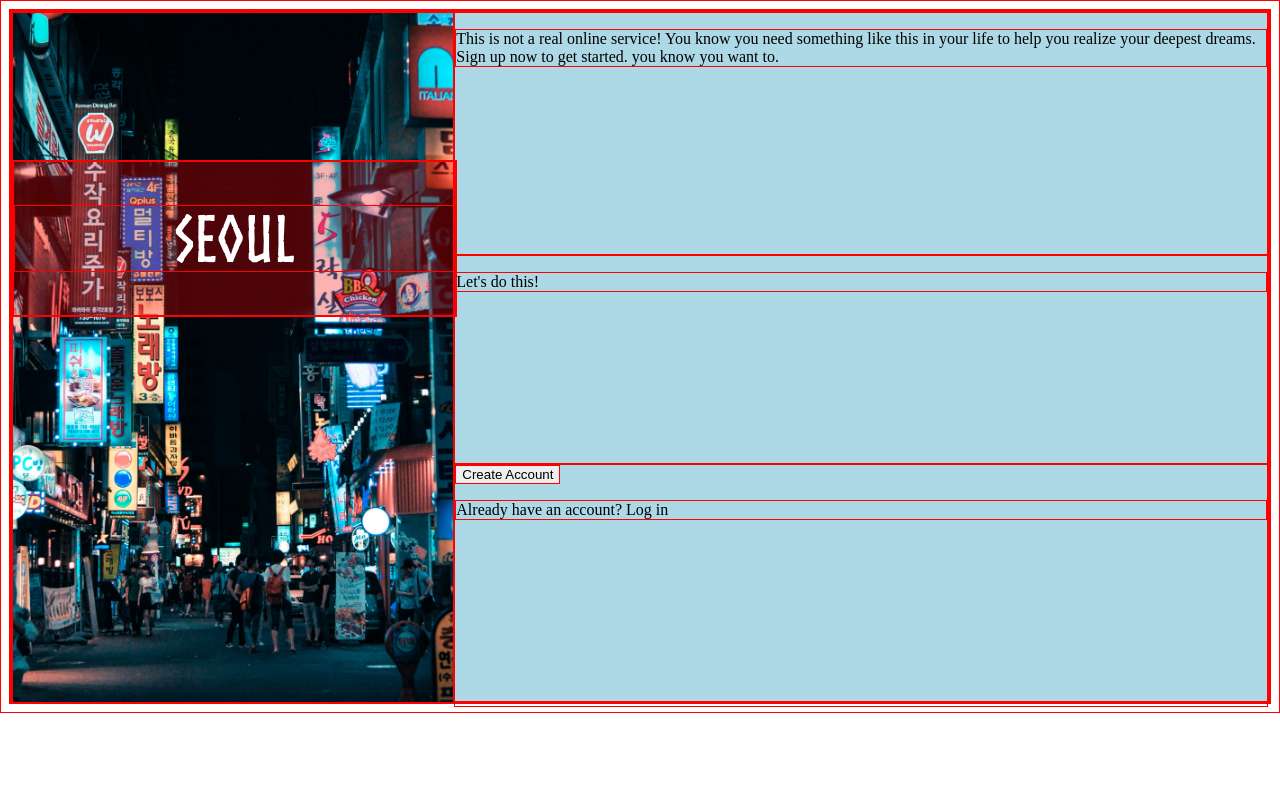
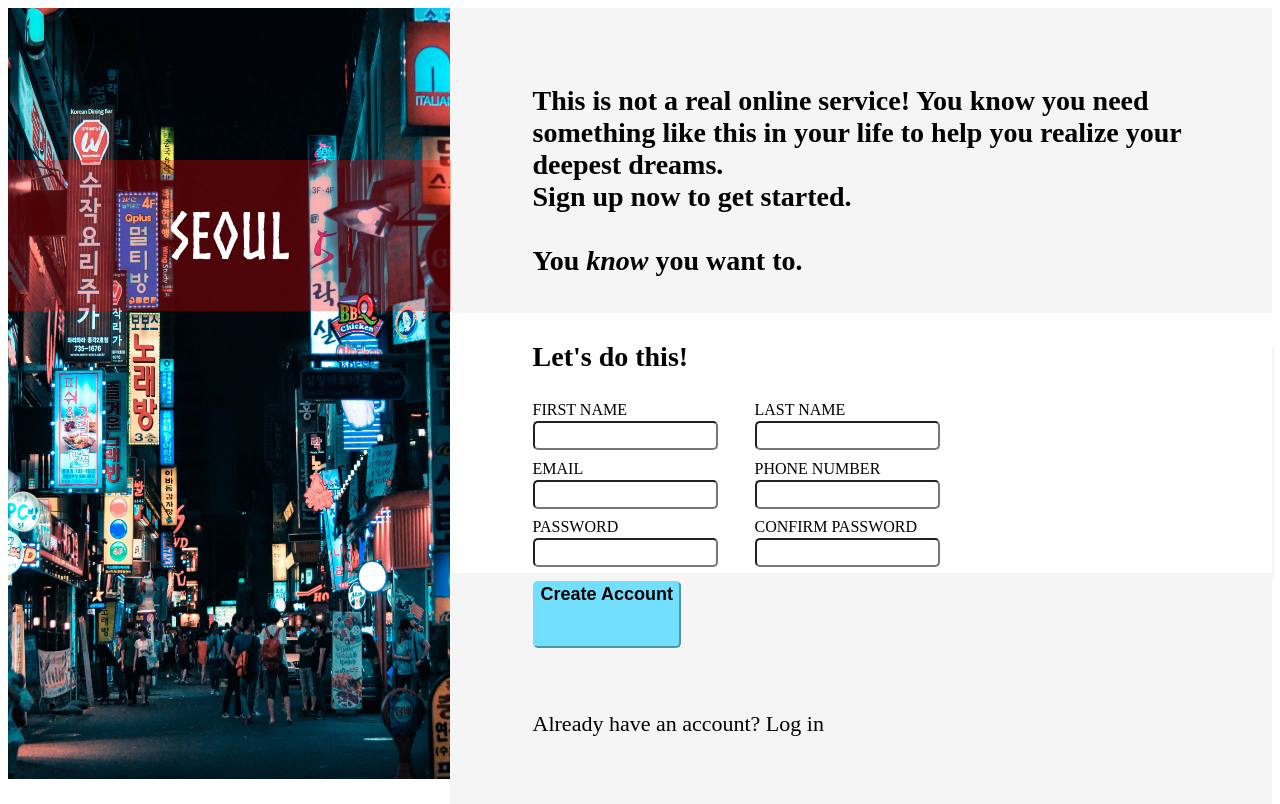
Before and after one commit to xRamyun888/sign-up-form, a plain HTML site: page index.html in a window 1280 px wide. Drawn offline with Linux system fonts and the light colour scheme.

Commit message:
Style right side of page

```diff
--- a/index.html
+++ b/index.html
@@ -18,15 +18,36 @@
         </div>
         <div id="rightPage">
             <div id="rightText">
-                <p id="yap">This is not a real online service! You know you need something like this in your life to help you realize your deepest dreams. Sign up now to get started.
-                    you know you want to.
+                <p id="yap">This is not a real online service! You know you need something like this in your life to help you realize your deepest dreams.<br>
+                    Sign up now to get started.<br><br>
+                    You <i>know</i> you want to.
                 </p>
             </div>
             <div id="forms">
                 <p id="formTitle">Let's do this!</p>
+                <div id="labelInputs">
+                    <form>
+                        <div class="test">
+                            <label for="fname">FIRST NAME</label><br>
+                            <input type="text" id="fname" name="fname"><br>
+                            <label for="email">EMAIL</label><br>
+                            <input type="text" id="email" name="email"><br>
+                            <label for="password">PASSWORD</label><br>
+                            <input type="text" id="password" name="password">
+                        </div>
+                        <div class="test">
+                            <label for="lname">LAST NAME</label><br>
+                            <input type="text" id="lname" name="lname"><br>
+                            <label for="phoneNumber">PHONE NUMBER</label><br>
+                            <input type="text" id="phoneNumber" name="phoneNumber" pattern="[0-9]{3}-[0-9]{3}-[0-9]{4}" required><br>
+                            <label for="confirmPassword">CONFIRM PASSWORD</label><br>
+                            <input type="text" id="confirmPasword" name="confirmPassword">
+                        </div>
+                </div>
             </div>
             <div id="rightFooter">
-                <button id="createButton">Create Account</button>
+                <input type="submit" value="Create Account" id="submitButton">
+            </form>
                 <p id="footerText">Already have an account? Log in</p>
             </div>
         </div>
--- a/style.css
+++ b/style.css
@@ -1,8 +1,8 @@
-* {
+/* * {
     border-style: solid;
     border-color: red;
     border-width: 1px;
-}
+} */
 
 #page {
     display: flex;
@@ -30,7 +30,6 @@ h1 {
 }
 
 #logoBanner {
-    display: inline-block;
     position: absolute;
     text-align: center;
     min-width: 34.6%;
@@ -40,18 +39,64 @@ h1 {
     background: rgba(255, 0, 0, 0.3);
 }
 
-#rightPage {
-    background-color: lightblue;
+#rightText {
+    max-height: 30%;
+    min-height: 30%;
+    padding-left: 10%;
+    padding-top: 6%;
+    padding-bottom: 3%;
+    background-color: rgb(245, 245, 245);
 }
 
-#rightText {
-    min-height: 35%;
+#yap {
+    font-size: 28px;
+    font-weight: bold;
 }
 
 #forms {
     min-height: 30%;
+    max-height: 30%;
+    box-shadow: 0 4px 5px 0 rgba(0, 0, 0, 0), 0 6px 3px 0 rgba(0, 0, 0, 0.14);
+}
+
+form {
+    display: flex;
+    padding-left: 10%;
+}
+
+#formTitle {
+    font-size: 28px;
+    padding-left: 10%;
+    font-weight: bold;
+}
+
+.test {
+    padding-right: 5%;
+}
+
+input {
+    padding-bottom: 5%;
+    margin-bottom: 5%;
+    margin-top: 1%;
+    border-radius: 5px;
+    max-width: 100%;
+}
+
+#submitButton {
+    background-color: rgb(115, 223, 255);
+    border-color: rgb(115, 223, 255);
+    margin-left: 10%;
+    font-size: 18px;
+    font-weight: bold;
 }
 
 #rightFooter {
-    min-height: 35%;
+    min-height: 30%;
+    max-height: 30%;
+    background-color: rgb(245, 245, 245);
 }
+
+#footerText {
+    margin-left: 10%;
+    font-size: 22px;
+}
```
